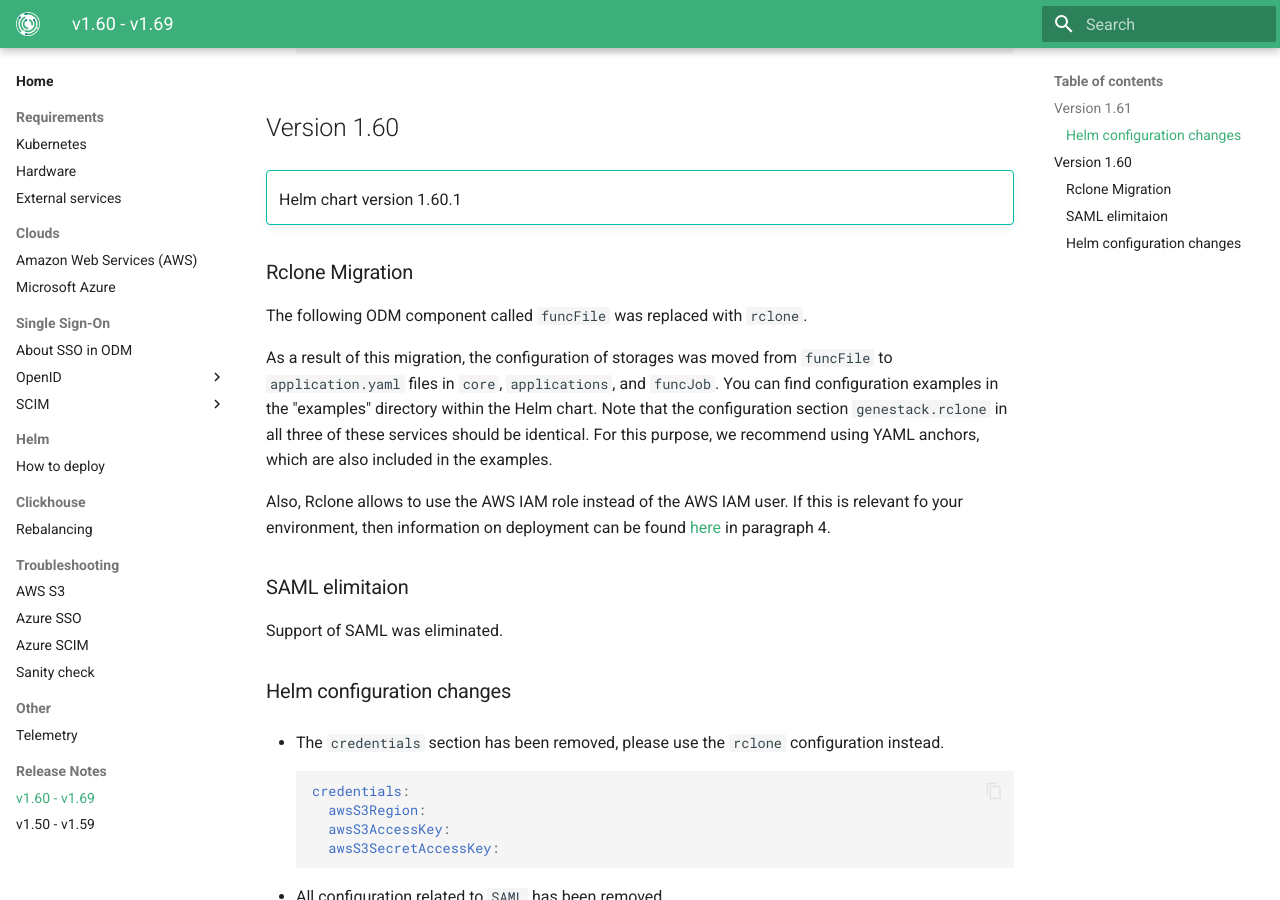
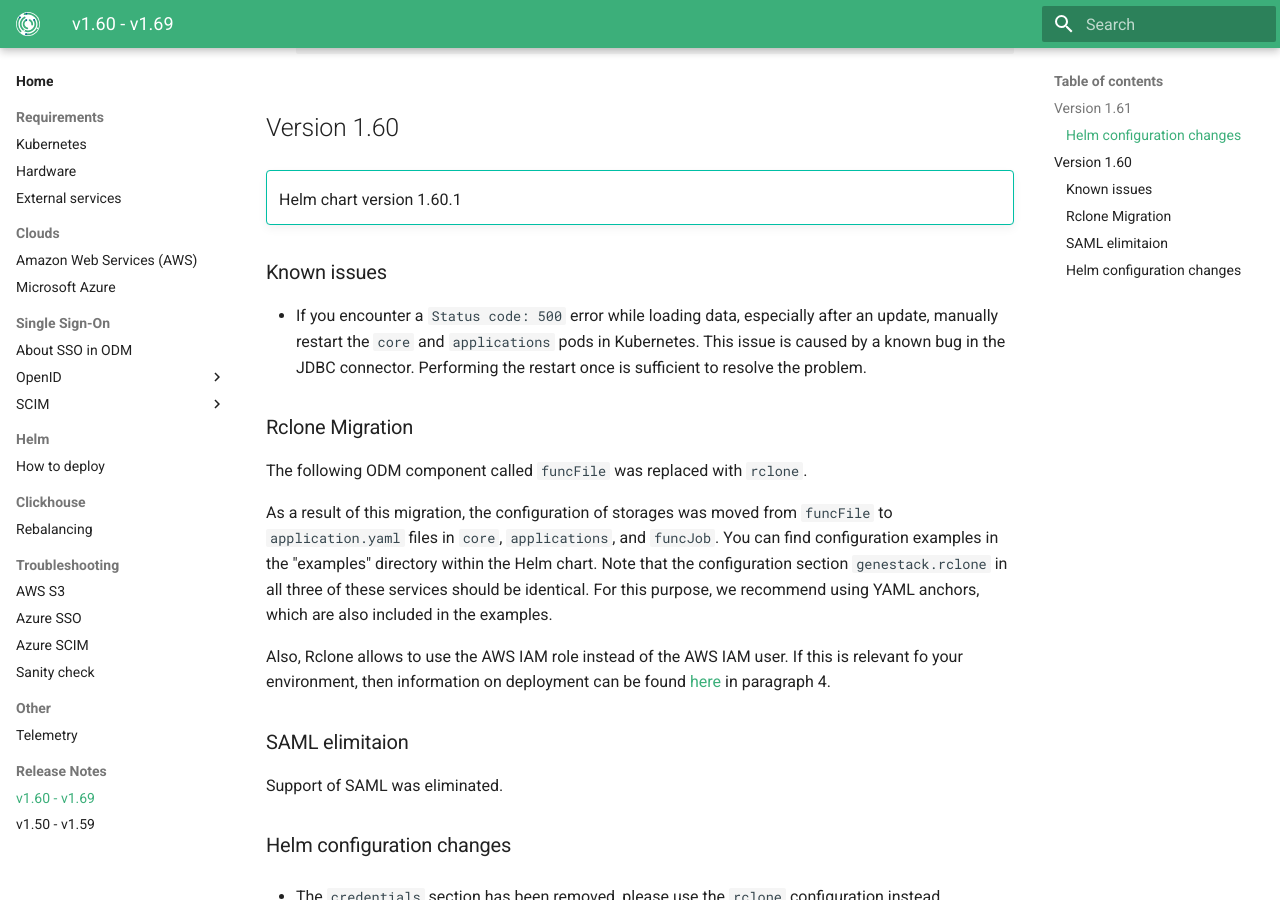
Before and after one commit to genestack/admin-docs, an MkDocs documentation site: the page built from docs/home/release-notes/v1.60-v1.69.md, in a window 1280 px wide and 900 px high, scrolled down 690 px. Built offline with MkDocs 1.6.1 and Material for MkDocs 9.7.7, drawn with Linux system fonts in a browser that asks for light colours; the version menu is left out.

Commit message:
Add known issues to version 1.61

```diff
--- a/docs/home/release-notes/v1.60-v1.69.md
+++ b/docs/home/release-notes/v1.60-v1.69.md
@@ -29,6 +29,12 @@
 
 !!! tip ""
     Helm chart version 1.60.1
+
+### Known issues
+
+- If you encounter a `Status code: 500` error while loading data, especially after an update, manually restart the `core` and `applications` pods in Kubernetes.
+  This issue is caused by a known bug in the JDBC connector.
+  Performing the restart once is sufficient to resolve the problem.
 
 ### Rclone Migration
 
```
